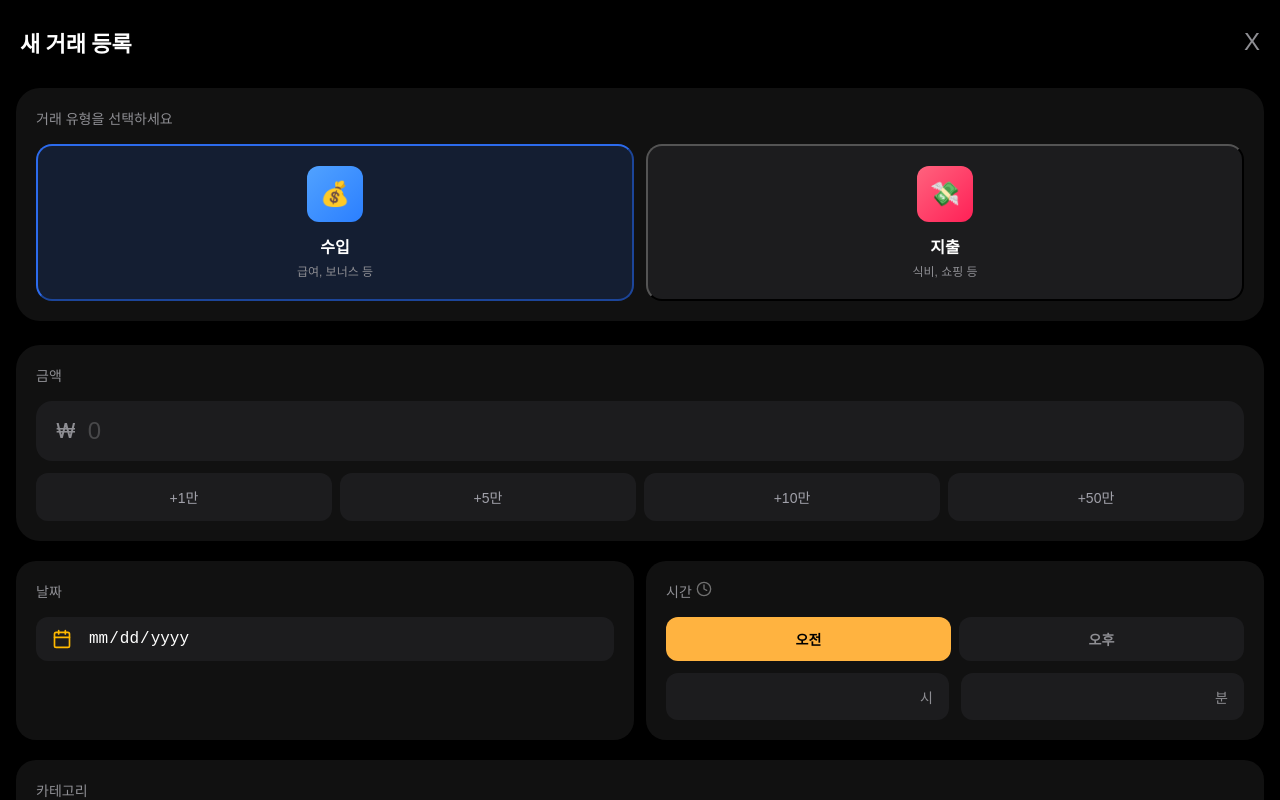
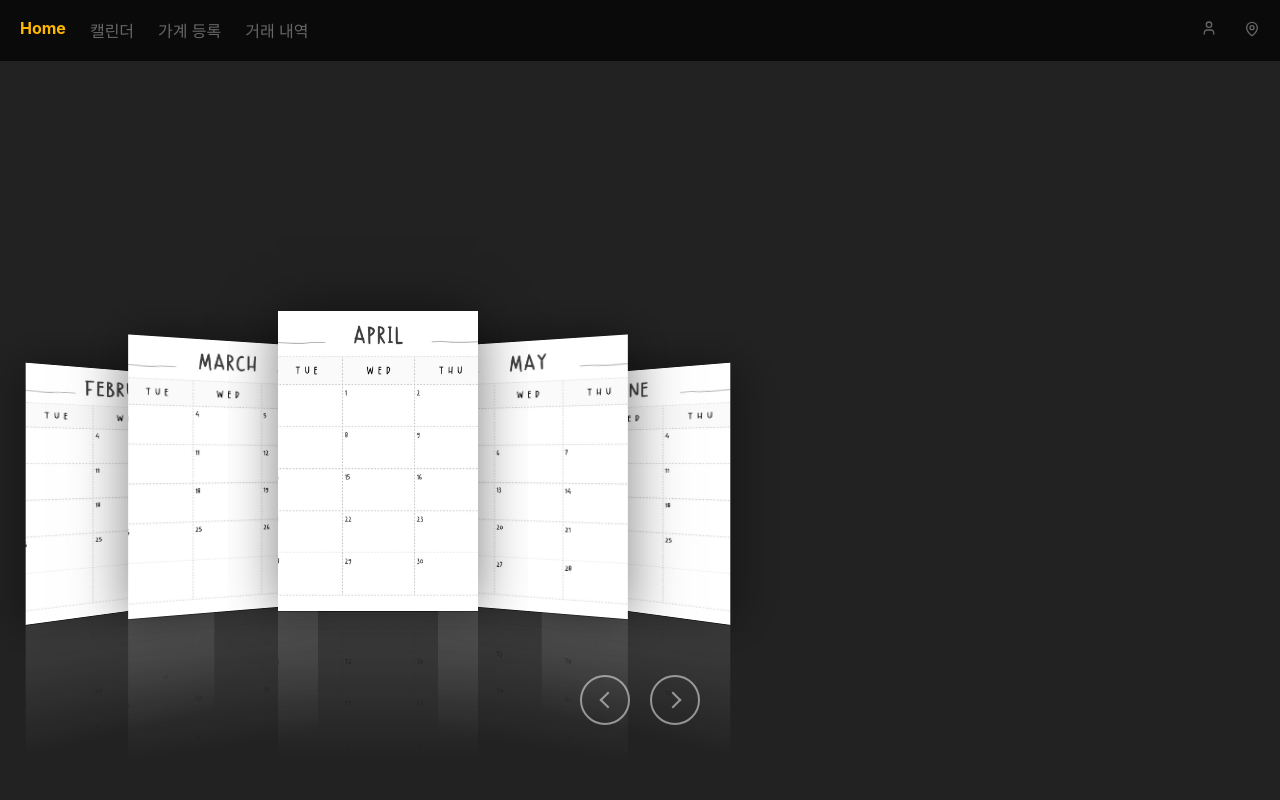
Before and after one commit to kb-7th-household-account-book/vue-account-book, a Vue app: page / in a window 1280 px wide. Shown: the top 800 px of the page. Built offline with nearby package versions, Linux system fonts and the light colour scheme; a web font is replaced by a local one.

Commit message:
fix: 병합 충돌 해결

```diff
--- a/src/App.vue
+++ b/src/App.vue
@@ -1,33 +1,5 @@
 <script setup>
-import TransactionRegister from './views/TransactionRegister.vue'
-</script>
-
-<template>
-  <div class="app-container">
-    <TransactionRegister />
-  </div>
-</template>
-
-<style>
-* {
-  margin: 0;
-  padding: 0;
-  box-sizing: border-box;
-}
-
-body {
-  background-color: #000; /* 전체 배경을 검은색으로 고정 */
-  color: white;
-  font-family: -apple-system, BlinkMacSystemFont, "Segoe UI", Roboto, sans-serif;
-}
-
-.app-container {
-  min-height: 100vh;
-}
-</style>
-
-<!--
-<script setup>
+import Header from './components/Header.vue'
 </script>
 
 <template>
@@ -42,4 +14,4 @@ body {
   padding: 0;
   box-sizing: border-box;
 }
-</style> -->
+</style>
```
